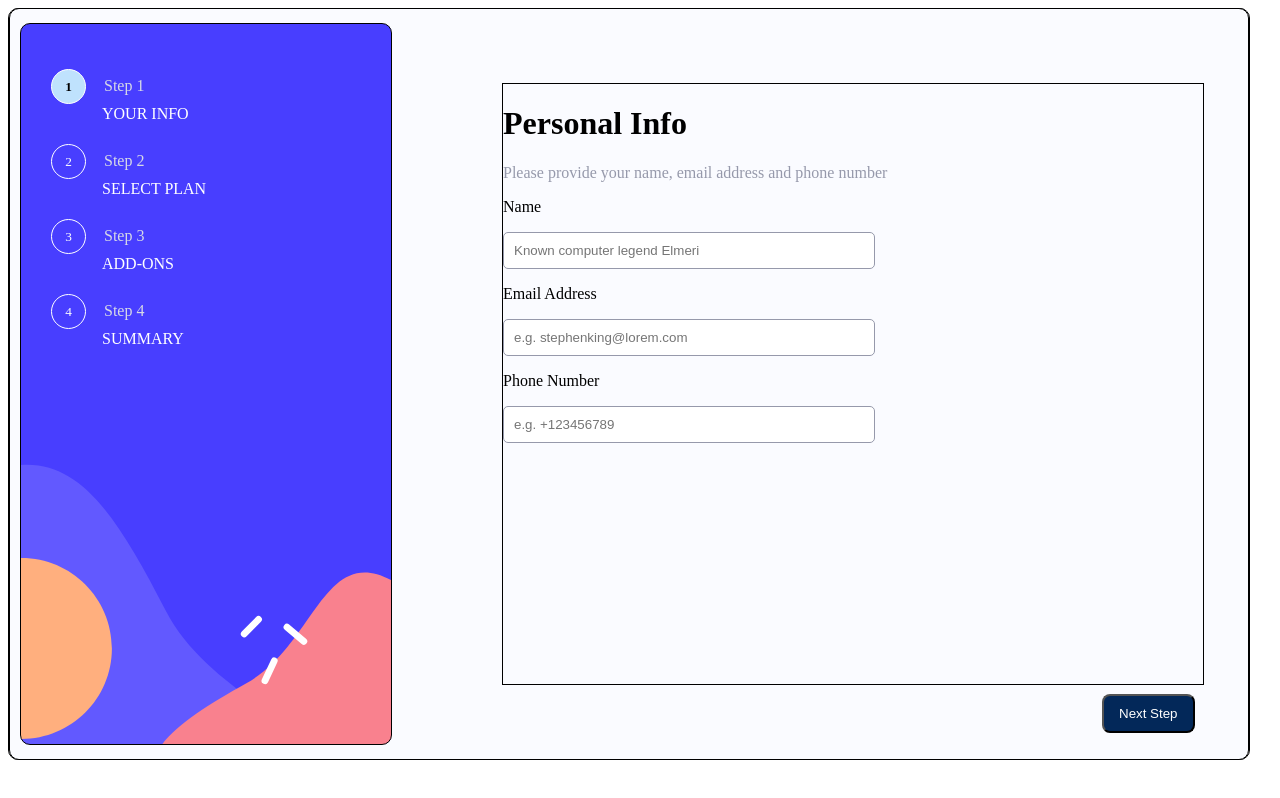
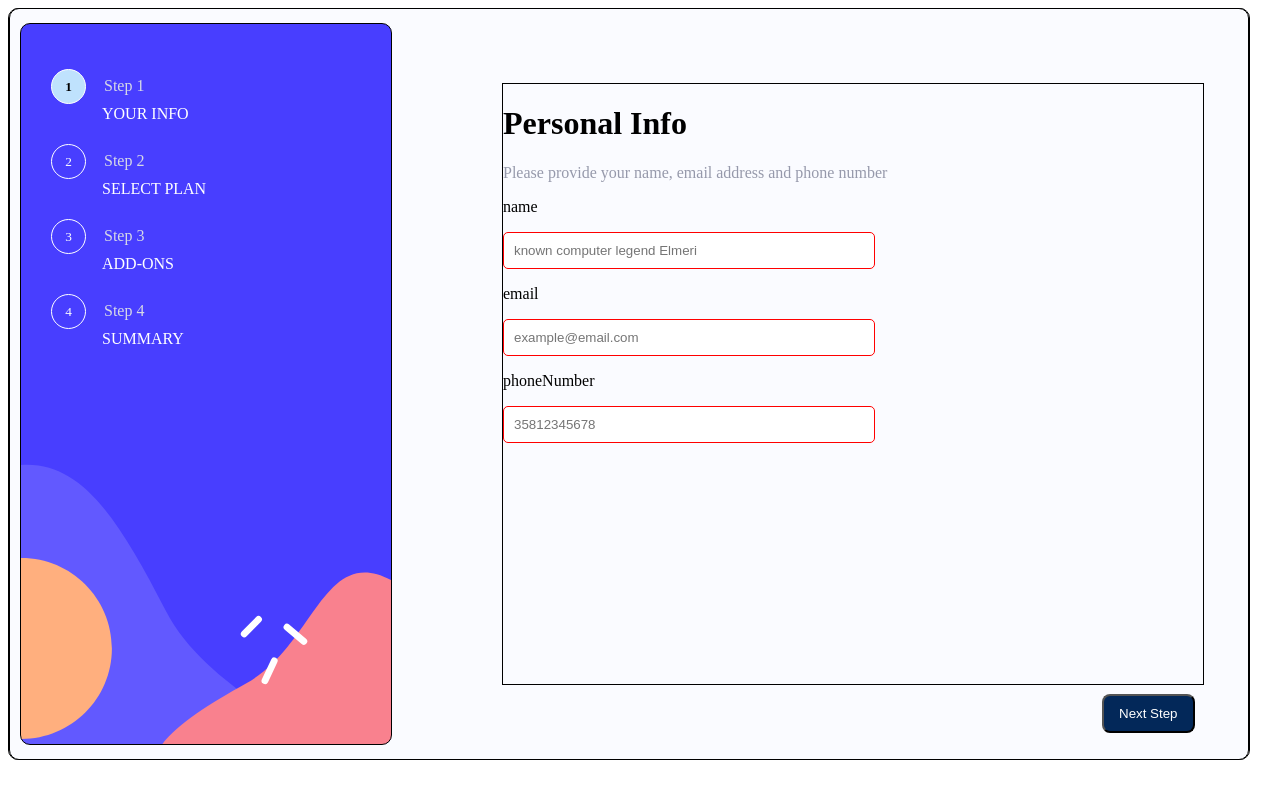
Before and after one commit to Mirkomedia/Mirkomedia.github.io, a React (Vite) app: page / in a window 1280 px wide. Built offline with nearby package versions, Linux system fonts and the light colour scheme.

Commit message:
Add files via upload

```diff
--- a/src/Components/MultiStepForm.jsx
+++ b/src/Components/MultiStepForm.jsx
@@ -5,6 +5,7 @@ import {PickAddOns} from "./PickAddOns"
 import {FinishingUp} from "./FinishingUp"
 import {ThankYou} from "./ThankYou"
 import { Sidebar } from "./Sidebar";
+import {PersonalInfo2} from "./PersonalInfo2"
 
 export const MultiStepForm = () => {
     const [step, setStep] = useState(1);
@@ -44,7 +45,8 @@ export const MultiStepForm = () => {
         {step === 4 && <button type="submit" className="confirm" onClick={nextStep} >Confirm</button>}
         </footer>
 
-        {step === 1 && <PersonalInfo nextStep={nextStep} formData={formData} handleChange={handleChange}/>}
+        {step === 1 && <PersonalInfo2 nextStep={nextStep} formData={formData} handleChange={handleChange} onChange={handleChange}setFormData={setFormData} />}
+   {/*     {step === 1 && <PersonalInfo nextStep={nextStep} formData={formData} handleChange={handleChange}/>}*/}
         {step === 2 && <SelectYourPlan nextStep={nextStep} prevStep={prevStep} formData={formData} handleChange={handleChange} setFormData={setFormData} />}
         {step === 3 && <PickAddOns nextStep={nextStep} prevStep={prevStep} formData={formData} handleChange={handleChange} setFormData={setFormData}/>}
         {step === 4 && <FinishingUp nextStep={nextStep} prevStep={prevStep} formData={formData} handleChange={handleChange}setFormData={setFormData} />}
--- a/src/Components/PersonalInfo.jsx
+++ b/src/Components/PersonalInfo.jsx
@@ -15,7 +15,7 @@ const validateValues = (inputValues)=>{
         <p>Name</p>
     <input className="Name-field input" type="text" placeholder="Known computer legend Elmeri" onChange={handleChange} name="name" value={formData.name}/>
     <p>Email Address</p>
-    <input className="email input" type="email" placeholder="e.g. stephenking@lorem.com" required:true onChange={handleChange} name="email" value={formData.email}/>
+    <input className="email input" type="email" placeholder="e.g. stephenking@lorem.com"  onChange={handleChange} name="email" value={formData.email}/>
     <p>Phone Number</p>
     <input className="phone-number input" type="text" placeholder="e.g. +123456789"  onChange={handleChange} name="phoneNumber" value={formData.phoneNumber}/>
 
--- /dev/null
+++ b/src/Components/PersonalInfo2.jsx
@@ -0,0 +1,76 @@
+import {  useState } from "react";
+import { FormInput } from "./Subcomponents/FormInput";
+
+export const PersonalInfo2 = ({formData, handleChange,setFormData}) => {
+
+/*
+    const onChange = (e) =>{
+     setFormData({...formData,[e.target.name]: e.target.value});
+}
+const [values, setValues] = useState({
+
+    name: "",
+    email:"",
+    phoneNumber: "",
+})*/
+  const input= [
+    {
+        id:1,
+        name:"name",
+        type:"text",
+        placeholder:"known computer legend Elmeri",
+        label:"name",
+        errorMessage:"This field is required" ,
+        className: "Name-field input",
+        required:true,
+        pattern: "^[A-Za-z]{3,16}$"
+
+    },
+    {
+        id:2,
+        name:"email",
+        type:"email",
+        placeholder:"example@email.com",
+        label:"email",
+        errorMessage:"This field is required" ,
+        className:"email input",
+        required:true
+
+    },
+    {
+        id:3,
+        name:"phoneNumber",
+        type:"text",
+        placeholder:"35812345678",
+        label:"phoneNumber",
+        errorMessage: "This field is required",
+        className:"phone-number input",
+        pattern: "^[0-9]{1,15}$",
+        required:true
+    }
+  ]
+  const handleSubmit = (e) =>{
+     e.preventDefault();
+  }
+
+console.log(formData)
+  return (
+    <form onSubmit={handleSubmit}>
+    <div className="right-container">
+        <h1>Personal Info</h1>
+         <p className="graytext">Please provide your name, email address and phone number</p>
+
+        {input.map((input)=>(
+         <FormInput
+         key={input.id} {...input}
+         value={formData[input.name]}
+         onChange={handleChange}/>
+        ))}
+
+
+
+
+    </div>
+    </form>
+  )
+}
--- /dev/null
+++ b/src/Components/Subcomponents/FormInput.jsx
@@ -0,0 +1,16 @@
+import React from 'react'
+
+export const FormInput = (props) => {
+    const {label,errorMessage,onChange, id, ...inputProps} = props;
+  return (
+    <div className='formInput'>
+        <p>{label}
+        <span className='errorMessage'>{errorMessage}</span>
+        </p>
+        <input {...inputProps} onChange={onChange} required/>
+
+
+
+    </div>
+  )
+}
--- a/src/Styles.scss
+++ b/src/Styles.scss
@@ -259,3 +259,14 @@ input:checked + .slider:before {
   margin-left: 150px;
   margin-right: 150px;
 }
+.errorMessage{
+  font-size: 12px;
+  color: red;
+  margin-left: 180px;
+ display: none;
+ border: none  !important;
+}
+.input:invalid  {
+  border: 1px solid red;
+  display: block;
+}
```
